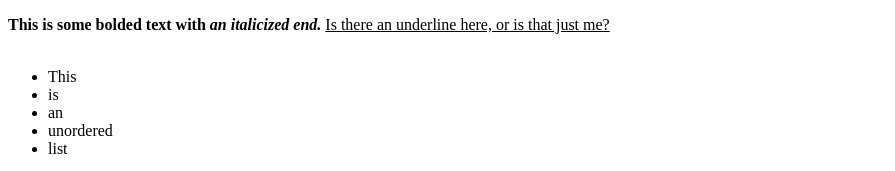
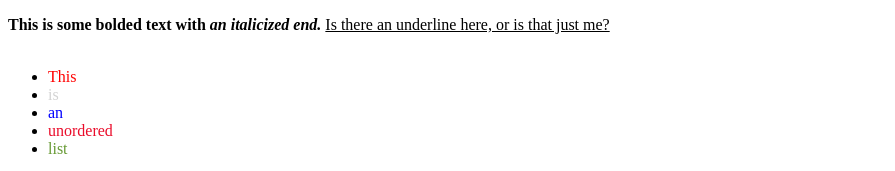
Before and after one commit to ConsciousCode/Snow, a plain HTML site: page test.html in a window 1280 px wide. Shown: the part 127-298 px from the top of the page, without its empty margins (0-895 px from the left). Drawn offline with Linux system fonts and the light colour scheme.

Commit message:
Added color tag

```diff
--- a/test.html
+++ b/test.html
@@ -14,11 +14,11 @@
 		<u>Is there an underline here, or is that just me?</u>
 		<br></br>
 		<ul>
-			<li>This</li>
-			<li>is</li>
-			<li>an</li>
-			<li>unordered</li>
-			<li>list</li>
+			<li><span style="color:red">This</span></li>
+			<li><span style="color:lightgrey">is</span></li>
+			<li><span style="color:blue">an</span></li>
+			<li><span style="color:rgb(234,12,42)">unordered</span></li>
+			<li><span style="color:#693">list</span></li>
 		</ul>
 		<ol style="list-style-type:decimal">
 			<li>Milk</li>
```
Also changed, not shown: 2 other files.
